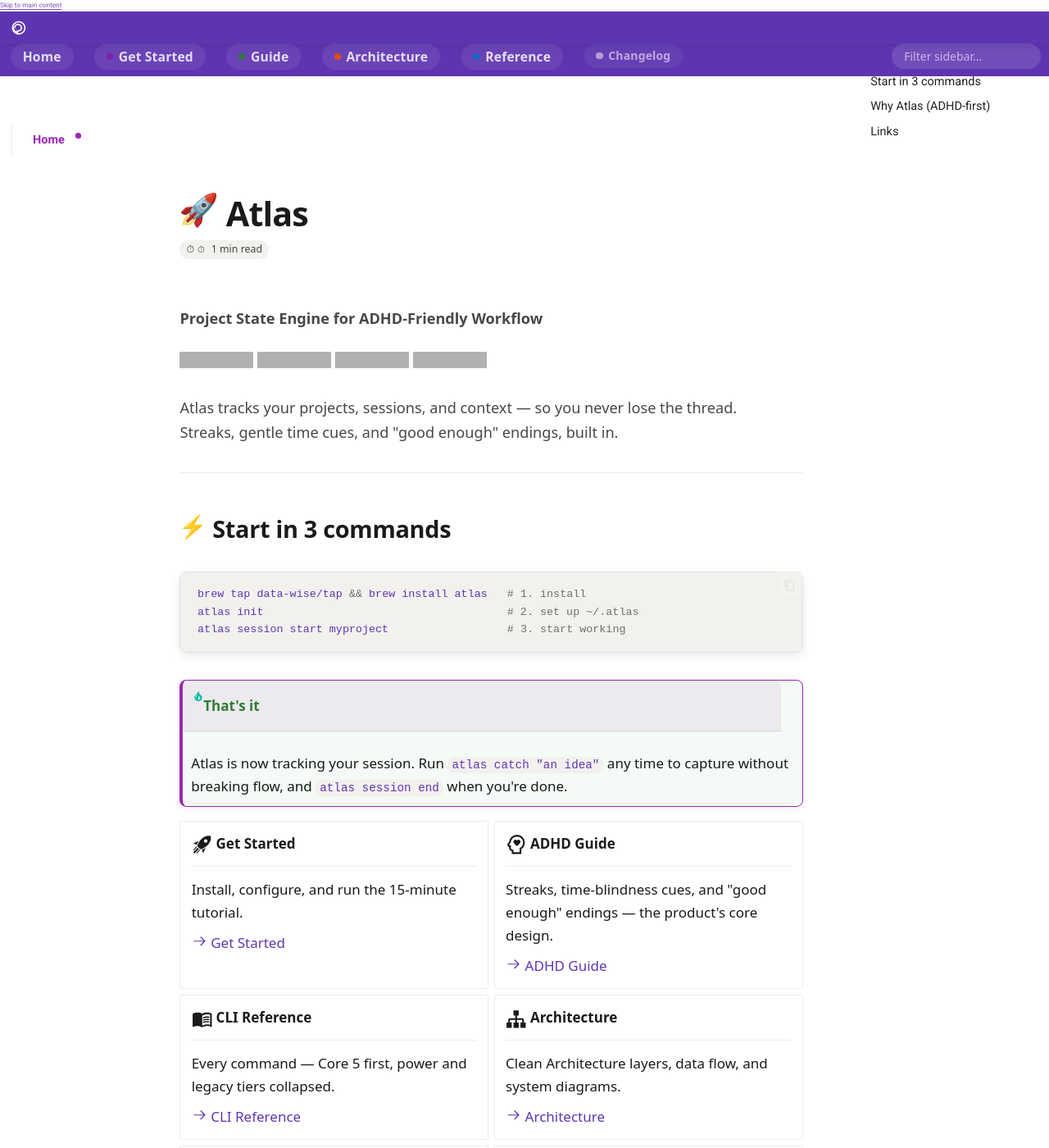
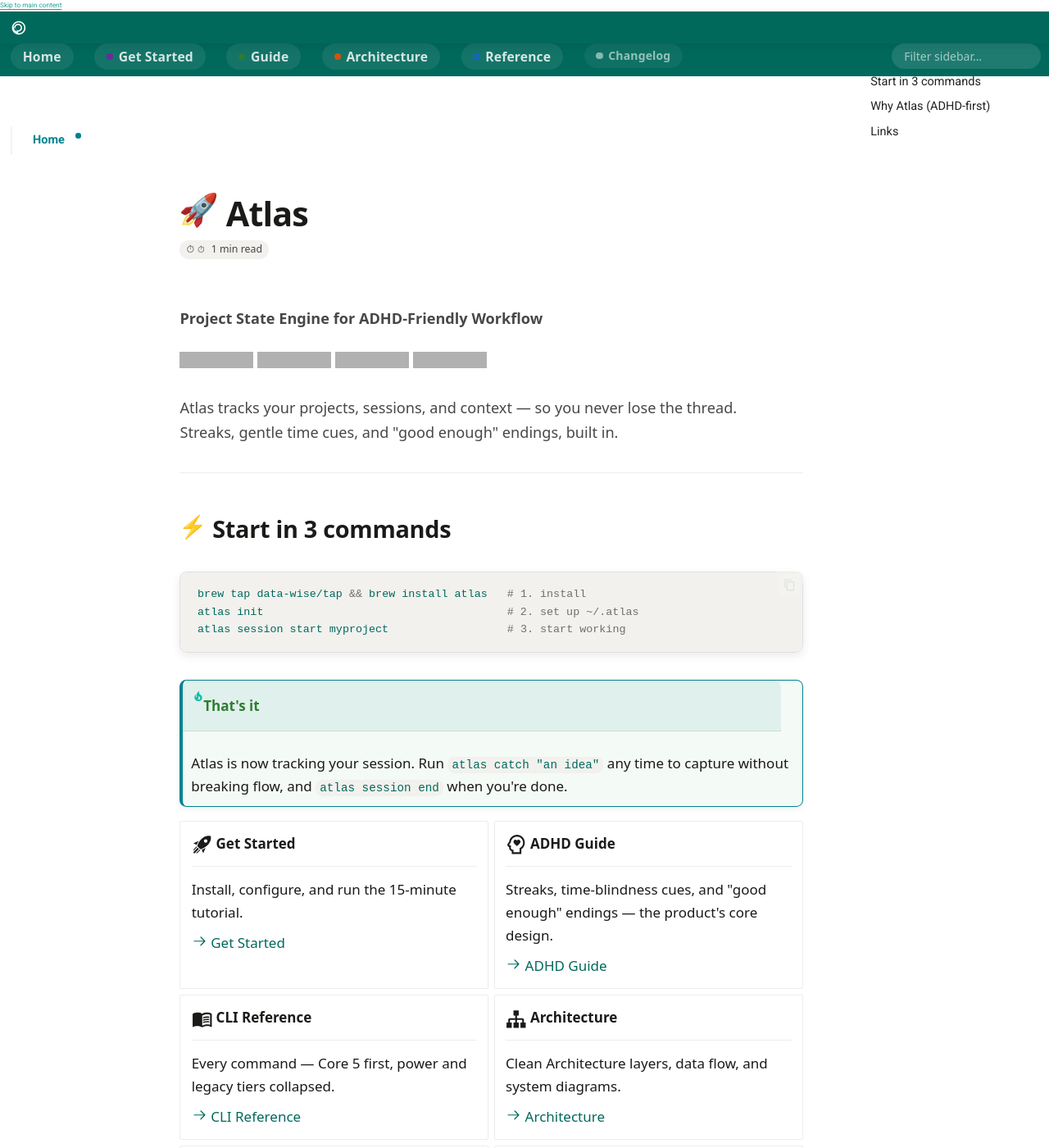
Before and after one commit to Data-Wise/atlas, an MkDocs documentation site: the page built from docs/index.md, in a window 1280 px wide and 1400 px high. Shown: the whole window at 82% size. Built offline with MkDocs 1.6.1 and Material for MkDocs 9.7.7, drawn with Linux system fonts in a browser that asks for light colours; emoji names are drawn with the system emoji font; some web fonts are replaced; comment, search, counter and statistics services are not loaded; grey boxes are pictures that could not be loaded.

Commit message:
style(docs): swap brand purple for teal/blue, narrow the prose column
Brand color (header/tabs background, active-link/focus accent, ADHD-tip
admonition, intro callout) changes from deep purple to teal/blue in both
light and dark mode:
  --atlas-primary   #5e35b1 -> #00695c  (light) / #b39ddb -> #4db6ac (dark)
  --atlas-active    #5e35b1 -> #00838f  (light) / #b39ddb -> #4dd0e1 (dark)
(both fonts.css and extra.css's own --atlas-active/--atlas-focus-ring
copies updated together — extra.css loads after fonts.css and wins the
cascade for that token, but keeping both files' values aligned avoids a
silent mismatch if the extra_css load order ever changes.)

--atlas-do (the "User Guide" section's identity color in the 4-color
learn/do/build/code sidebar system shipped in the prior commit) is left
purple on purpose — changing it would collide visually with --atlas-code
(blue) and break the section system's distinctiveness. "The purple"
here means the brand/active accent, not that section's hue.

Also fixed every rgba() that hardcoded the old purple's RGB triplet
instead of referencing the variable (admonitions, blockquote, intro
callout) — a grep sweep after the edit confirms zero purple hex/rgba
remain outside --atlas-do.

Layout: cap the prose column (`.md-content__inner > .md-typeset`) to a
54rem max-width. The grid itself stays wide (100rem) for sidebar/TOC
breathing room, but very long line lengths were harder to track
line-to-line — narrower reading column is the more scannable default.

Verified: `mkdocs build --strict` clean; grepped the built stylesheets
for any remaining purple hex/rgba (none, aside from --atlas-do); local
`mkdocs serve` confirms `--atlas-primary` resolves to the new teal at
runtime. Visual screenshot via claude-in-chrome was attempted again but
the extension remains disconnected — local server available for manual
confirmation.

Co-authored-by: Test User <test@example.com>

```diff
--- a/docs/assets/javascripts/scroll-progress.js
+++ b/docs/assets/javascripts/scroll-progress.js
@@ -110,7 +110,7 @@
 
       .md-scroll-progress__bar {
         height: 100%;
-        background: var(--atlas-primary, #5e35b1);
+        background: var(--atlas-primary, #00695c);
         transform-origin: left center;
         transform: scaleX(0);
         transition: transform 0.1s linear, width 0.1s linear;
@@ -118,7 +118,7 @@
       }
 
       [data-md-color-scheme="slate"] .md-scroll-progress__bar {
-        background: var(--atlas-primary-light, #ce93d8);
+        background: var(--atlas-primary-light, #26a69a);
       }
 
       /* Reduced motion */
--- a/docs/stylesheets/extra.css
+++ b/docs/stylesheets/extra.css
@@ -10,9 +10,9 @@
   --atlas-build: #e65100;
   --atlas-code: #1565c0;
 
-  /* Functional — purple kept as a single, sparing brand accent */
-  --atlas-active: #9c27b0;
-  --atlas-focus-ring: rgba(156, 39, 176, 0.3);
+  /* Functional — teal/blue, single sparing brand accent (matches fonts.css) */
+  --atlas-active: #00838f;
+  --atlas-focus-ring: rgba(0, 131, 143, 0.3);
   --atlas-sidebar-width: 18rem;
 
   /* One spacing scale (8px base) */
@@ -31,8 +31,8 @@
   --atlas-do: #ce93d8;
   --atlas-build: #ffb74d;
   --atlas-code: #64b5f6;
-  --atlas-active: #ce93d8;
-  --atlas-focus-ring: rgba(206, 147, 216, 0.3);
+  --atlas-active: #4dd0e1;
+  --atlas-focus-ring: rgba(77, 208, 225, 0.3);
 }
 
 /* ── Sidebar: Color Spine ──────────────────────────────────── */
@@ -257,7 +257,7 @@
 
 .md-typeset .tip > .admonition-title,
 .md-typeset .tip > summary {
-  background-color: rgba(156, 39, 176, 0.08);
+  background-color: rgba(0, 131, 143, 0.08);
 }
 
 /* ── Code Blocks — Readability ─────────────────────────────── */
@@ -311,9 +311,16 @@
   border-radius: var(--atlas-radius);
 }
 
-/* ── Layout — use the viewport width (fixes "squished in middle") ── */
+/* ── Layout — use the viewport width for the grid (sidebar + TOC get
+   breathing room on wide screens), but cap the PROSE column narrower for
+   readability — very long line lengths are harder to track line-to-line,
+   which compounds with ADHD reading fatigue. ── */
 .md-grid {
   max-width: 100rem;
+}
+
+.md-content__inner > .md-typeset {
+  max-width: 54rem;
 }
 
 /* Pin the TOC to the SCREEN's right edge (not the centered grid).
@@ -660,7 +667,7 @@ body[data-atlas-section="code"] .md-nav--primary .md-nav__item--active > .md-nav
   border: 1px solid var(--atlas-active);
   border-left-width: 4px;
   border-radius: var(--atlas-radius);
-  background-color: rgba(156, 39, 176, 0.06);
+  background-color: rgba(0, 131, 143, 0.06);
   padding: 1rem 1.25rem;
   margin: 1.5rem 0;
   color: var(--md-default-fg-color);
@@ -674,7 +681,7 @@ body[data-atlas-section="code"] .md-nav--primary .md-nav__item--active > .md-nav
 }
 
 [data-md-color-scheme="slate"] .md-typeset .atlas-intro {
-  background-color: rgba(206, 147, 216, 0.1);
+  background-color: rgba(77, 208, 225, 0.1);
 }
 
 /* ── Badge Styling ─────────────────────────────────────────── */
--- a/docs/stylesheets/fonts.css
+++ b/docs/stylesheets/fonts.css
@@ -46,9 +46,9 @@
   --atlas-code: #1565c0;        /* Blue 800 - Developer */
 
   /* Semantic Colors (Light) */
-  --atlas-primary: #5e35b1;        /* Deep Purple 800 - Primary brand */
-  --atlas-primary-light: #7e57c2;  /* Deep Purple 400 */
-  --atlas-primary-lighter: #b39ddb; /* Deep Purple 200 */
+  --atlas-primary: #00695c;        /* Teal 800 - Primary brand */
+  --atlas-primary-light: #26a69a;  /* Teal 400 */
+  --atlas-primary-lighter: #b2dfdb; /* Teal 100 */
   --atlas-accent: #ffb300;         /* Amber 700 - Attention/CTA */
   --atlas-success: #2e7d32;        /* Green 800 */
   --atlas-warning: #e65100;        /* Orange 900 */
@@ -67,9 +67,9 @@
   --atlas-outline-variant: #e0e0e0;
 
   /* Functional */
-  --atlas-active: #5e35b1;
-  --atlas-focus-ring: rgba(94, 53, 177, 0.3);
-  --atlas-focus-ring-strong: rgba(94, 53, 177, 0.5);
+  --atlas-active: #00838f;
+  --atlas-focus-ring: rgba(0, 131, 143, 0.3);
+  --atlas-focus-ring-strong: rgba(0, 131, 143, 0.5);
 
   /* Breathing room */
   --atlas-space-1: 4px;
@@ -142,9 +142,9 @@
   --atlas-code: #64b5f6;
 
   /* Semantic Colors (Dark) */
-  --atlas-primary: #b39ddb;
-  --atlas-primary-light: #ce93d8;
-  --atlas-primary-lighter: #7e57c2;
+  --atlas-primary: #4db6ac;
+  --atlas-primary-light: #80cbc4;
+  --atlas-primary-lighter: #26a69a;
   --atlas-accent: #ffd54f;
   --atlas-success: #66bb6a;
   --atlas-warning: #ffb74d;
@@ -161,9 +161,9 @@
   --atlas-outline-variant: #333333;
 
   /* Functional */
-  --atlas-active: #b39ddb;
-  --atlas-focus-ring: rgba(179, 157, 218, 0.3);
-  --atlas-focus-ring-strong: rgba(179, 157, 218, 0.5);
+  --atlas-active: #4dd0e1;
+  --atlas-focus-ring: rgba(77, 208, 225, 0.3);
+  --atlas-focus-ring-strong: rgba(77, 208, 225, 0.5);
 
   /* Shadows (Dark) */
   --atlas-shadow-sm: 0 1px 2px rgba(0,0,0,0.2);
@@ -328,7 +328,7 @@ blockquote, .md-typeset blockquote {
 
 [data-md-color-scheme="slate"] blockquote,
 [data-md-color-scheme="slate"] .md-typeset blockquote {
-  background-color: rgba(94, 53, 177, 0.12);
+  background-color: rgba(0, 105, 92, 0.12);
   border-left-color: var(--atlas-primary-light);
 }
 
@@ -615,18 +615,18 @@ hr, .md-typeset hr {
 .md-typeset details.adhd {
   border-color: var(--atlas-primary);
   border-left-width: 4px;
-  background-color: rgba(94, 53, 177, 0.06);
+  background-color: rgba(0, 105, 92, 0.06);
   border-radius: var(--atlas-radius-md);
 }
 
 .md-typeset .adhd > .admonition-title,
 .md-typeset .adhd > summary {
-  background-color: rgba(94, 53, 177, 0.1);
+  background-color: rgba(0, 105, 92, 0.1);
   color: var(--atlas-primary);
   font-weight: 600;
   padding: var(--atlas-space-2) var(--atlas-space-3);
   border-radius: var(--atlas-radius-md) var(--atlas-radius-md) 0 0;
-  border-bottom: 1px solid rgba(94, 53, 177, 0.2);
+  border-bottom: 1px solid rgba(0, 105, 92, 0.2);
 }
 
 /* ── Tables — Scannable ────────────────────────────────────── */
```
